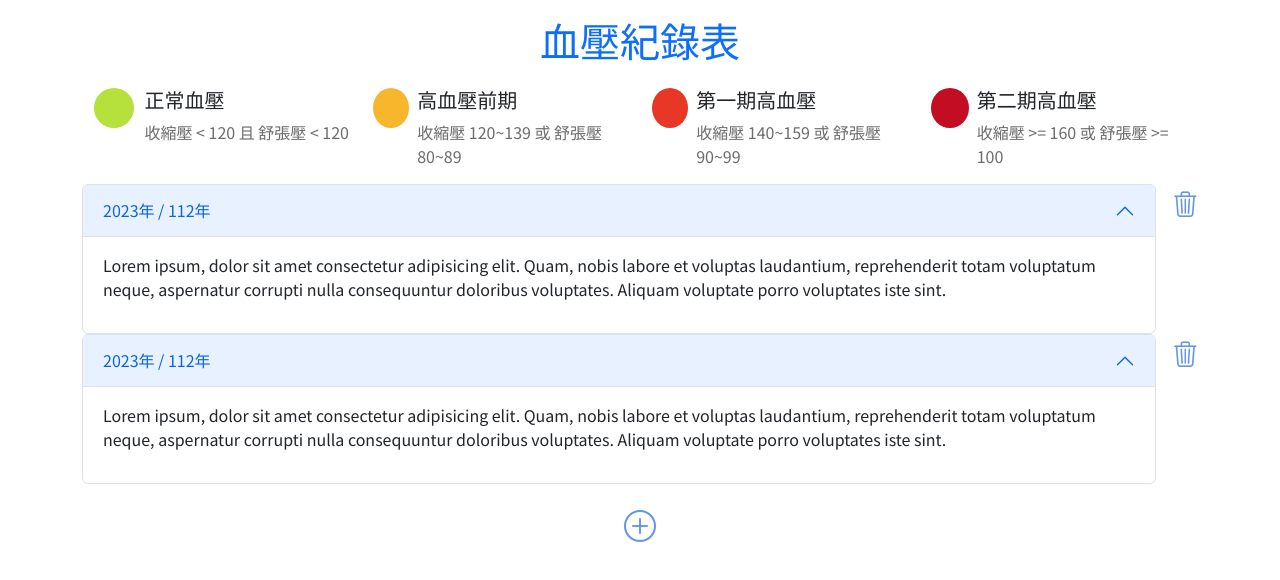
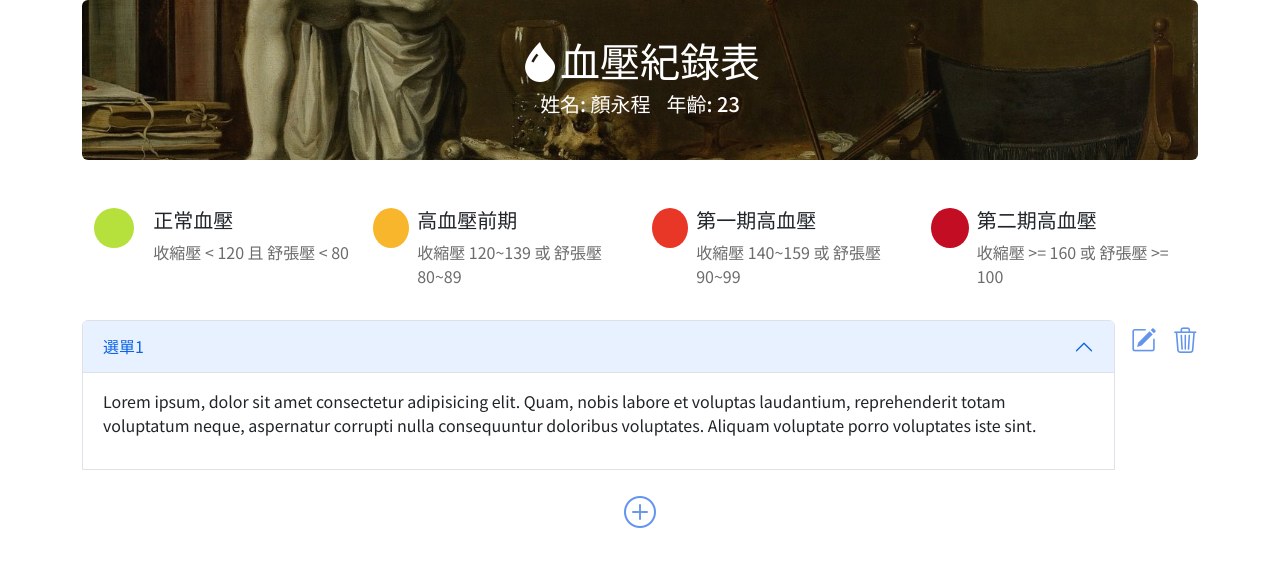
Before and after one commit to bdk27/vite_HTN, a Vue app: page / in a window 1280 px wide. Both pictures are taken after a click on the icon 640 px from the left and 374 px from the top of the page. Shown: the top 580 px of the page. Built offline with nearby package versions, Linux system fonts and the light colour scheme.

Commit message:
add home image

```diff
--- a/src/components/HTNHome.vue
+++ b/src/components/HTNHome.vue
@@ -1,6 +1,17 @@
 <script setup lang="ts">
   import HTNList from '../components/HTNList.vue'
   import HTNRules from '../components/HTNRules.vue'
+  import { ref, onMounted } from 'vue';
+
+  let yearsOld = ref(0);
+  function showDate() {
+    let thisYear = new Date().getFullYear();
+    yearsOld.value = thisYear - 2000;
+  }
+  onMounted(() => {
+    showDate()
+  })
+
 </script>
 
 <template>
@@ -8,7 +19,13 @@
     <div class="row">
       <div class="col-12">
         <div class="item">
-          <h1 class="text-center p-3 text-primary">血壓紀錄表</h1>
+          <div class="bg rounded mb-5">
+            <h1><i class="bi bi-droplet-fill"></i>血壓紀錄表</h1>
+            <div class="info">
+              <h5>姓名: 顏永程</h5>
+              <h5>年齡: {{ yearsOld }}</h5>
+            </div>
+          </div>
           <HTNRules></HTNRules>
           <HTNList></HTNList>
         </div>
@@ -18,4 +35,26 @@
 </template>
 
 <style lang="scss" scoped>
+  .bg {
+    width: 100%;
+    height: 20vh;
+    background: url('../assets/img/home-background.jpg');
+    background-position: center;
+    background-size: cover;
+    background-repeat: no-repeat;
+    display: flex;
+    align-items: center;
+    justify-content: center;
+    flex-direction: column;
+    h1 {
+      color: #fff;
+    }
+    .info {
+      h5 {
+        color: #fff;
+        display: inline-block;
+        padding: 0 .5rem;
+      }
+    }
+  }
 </style>
--- a/src/components/HTNList.vue
+++ b/src/components/HTNList.vue
@@ -1,36 +1,42 @@
 <script setup lang="ts">
-  import { ref, reactive, onMounted } from 'vue';
+  import { reactive } from 'vue';
   import { nanoid } from 'nanoid'
 
-  //西元&民國
-  let ADyear = ref(0);
-  let RCyear = ref(0);
-  function showDate() {
-    let today = new Date();
-    ADyear.value = today.getFullYear();
-    RCyear.value = ADyear.value - 1911;
-  }
+  /* let accYear = ref(0);
+  let accMonth = ref(0); */
 
   //新增accordions
   interface Acd {
-    id: string
+    id: string,
+    num: number
   }
-  const accordions: Acd[] = reactive([{id: nanoid()}]);
+  const accordions: Acd[] = reactive([]);
   function addAcc() {
-    const value = {id: nanoid()} as Acd;
+    const value = {id: nanoid(), num: accordions.length + 1} as Acd;
     accordions.push(value);
   }
 
   //刪除accordions
   function deleteAcc(item: Acd) {
-    if(confirm('確定要刪除此項目嗎?')) {
+    if(confirm(`確定要刪除選單${item.num}嗎?`)) {
       accordions.splice(accordions.findIndex(accordion => accordion.id === item.id), 1);
     }
   }
 
-  onMounted(() => {
-    showDate()
-  })
+  //修改年月
+  /* function editYear(item: Acd) {
+    item.year = accYear.value;
+    item.isEditYear = false
+  }
+  function editMonth(item: Acd) {
+    item.month = accMonth.value;
+    item.isEditMonth = false
+  }
+  function editDate(item: Acd) {
+    item.isEditYear = true;
+    item.isEditMonth = true;
+  } */
+
 </script>
 
 <template>
@@ -39,7 +45,7 @@
         <div class="accordion-item w-100">
           <h2 class="accordion-header" :id="'headingOne'+item.id">
               <button class="accordion-button" type="button" data-bs-toggle="collapse" :data-bs-target="'#collapseOne'+item.id" aria-expanded="true" :aria-controls="'collapseOne'+item.id">
-                {{ ADyear }}年 / {{ RCyear }}年
+                選單{{ item.num }}
               </button>
           </h2>
           <div :id="'collapseOne'+item.id" class="accordion-collapse collapse show" :aria-labelledby="'headingOne'+item.id" data-bs-parent="#accordion">
@@ -49,14 +55,27 @@
           </div>
         </div>
 
-            <i class="bi bi-trash3 ms-3" @click="deleteAcc(item)" style="font-size: 1.6rem; color: cornflowerblue; cursor: pointer;"></i>
+        <div class="icons d-flex align-items-center justify-content-center">
+          <i class="bi bi-pencil-square mx-3" style="font-size: 1.6rem; color: cornflowerblue; cursor: pointer;" ></i>
+          <i class="bi bi-trash3" @click="deleteAcc(item)" style="font-size: 1.6rem; color: cornflowerblue; cursor: pointer;"></i>
+        </div>
+
       </div>
     </div>
 
-    <div class="icon text-center p-3">
+    <div class="text-center p-3">
         <i class="bi bi-plus-circle" @click="addAcc" style="font-size: 2rem; color: cornflowerblue; cursor: pointer;"></i>
     </div>
 </template>
 
 <style lang="scss" scoped>
+  button {
+    input {
+      width: 80px;
+      padding: .5rem;
+      border: none;
+      margin-right: 1rem;
+    }
+  }
+
 </style>
--- a/src/components/HTNRules.vue
+++ b/src/components/HTNRules.vue
@@ -2,13 +2,13 @@
 </script>
 
 <template>
-    <div class="row row-cols-md-2 row-cols-lg-4 mx-0">
+    <div class="row row-cols-md-2 row-cols-lg-4 mx-0 mb-3">
         <div class="col-6">
             <div class="content">
                 <div class="circle normal"></div>
                 <div class="text">
                     <h5>正常血壓</h5>
-                    <p>收縮壓 &lt; 120 且 舒張壓 &lt; 120</p>
+                    <p>收縮壓 &lt; 120 且 舒張壓 &lt; 80</p>
                 </div>
             </div>
         </div>
```
Also changed, not shown: src/assets/img/home-background.jpg (added). Lines whose indentation alone changed are shown as unchanged.
